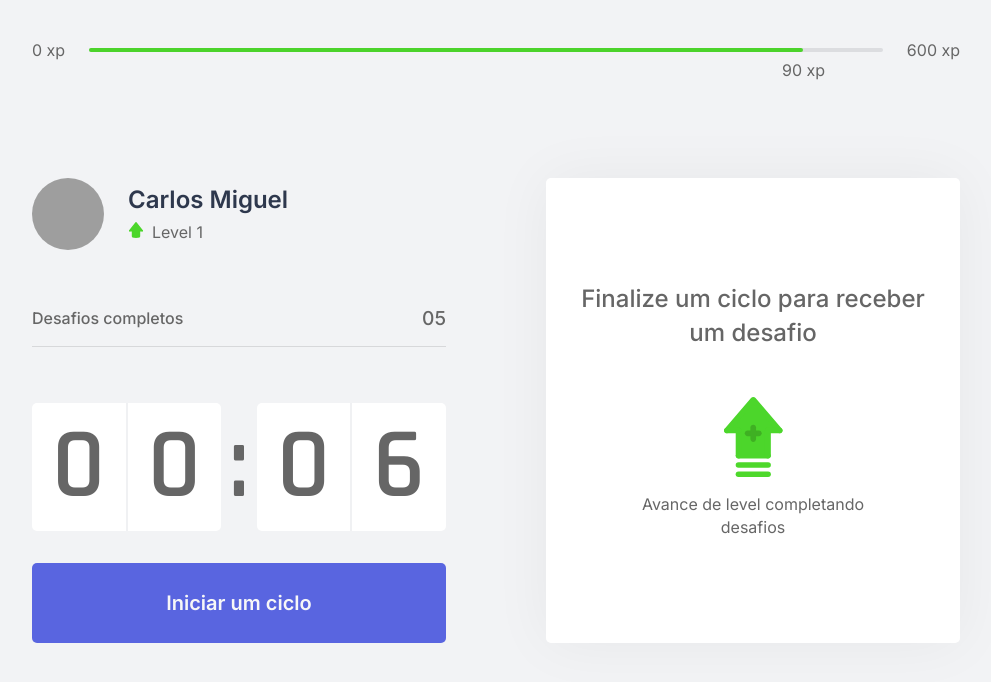
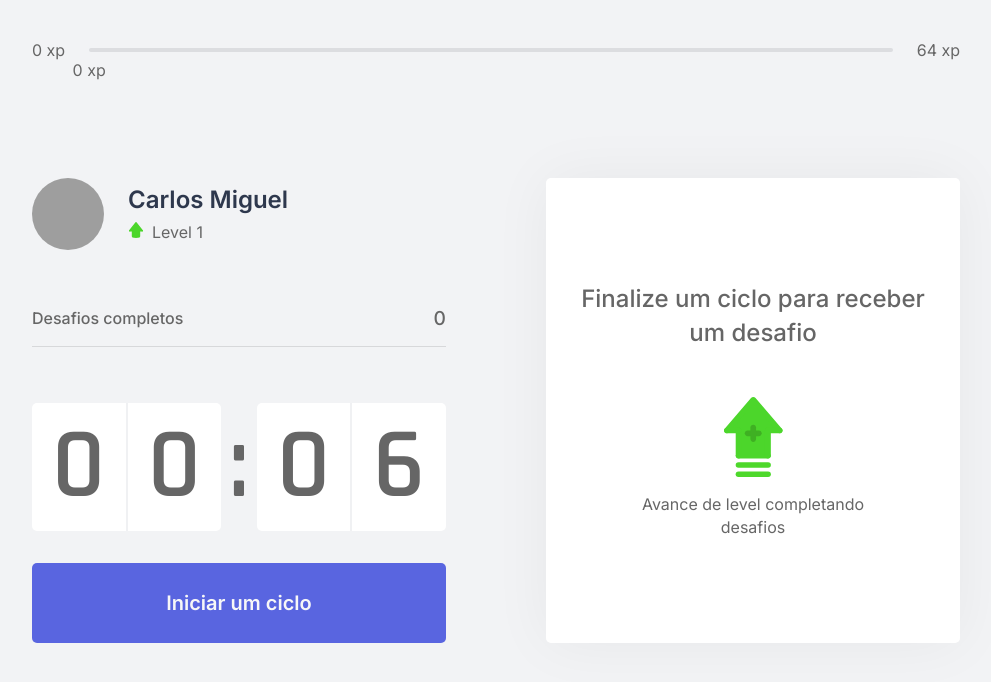
Before and after one commit to solrachix/moveit, a Next.js app: page / in a window 1280 px wide. Shown: the top 682 px of the page, without its empty margins (144-1135 px from the left). Built offline with nearby package versions, Linux system fonts and the light colour scheme; grey boxes are pictures that could not be loaded.

Commit message:
adding: Context API

```diff
--- a/src/components/ChallengeBox/styles.ts
+++ b/src/components/ChallengeBox/styles.ts
@@ -48,6 +48,7 @@ export const Container = styled.div`
       p {
         line-height: 1.5;
       }
+    }
 
     footer {
       display: grid;
@@ -83,7 +84,6 @@ export const Container = styled.div`
       }
     }
   }
-  }
 
   .challengeNotActive {
     display: flex;
--- a/src/components/CompletedChallenges/index.tsx
+++ b/src/components/CompletedChallenges/index.tsx
@@ -1,10 +1,16 @@
+import { useContext } from 'react'
+
+import { ChallengesContext } from '@/contexts/ChallengesContext'
+
 import { Container } from './styles'
 
 const CompletedChallenges = () => {
+  const { challengesCompleted } = useContext(ChallengesContext)
+
   return (
     <Container className="completedChallengesContainer">
       <span>Desafios completos</span>
-      <span>05</span>
+      <span>{challengesCompleted}</span>
     </Container>
   )
 }
--- a/src/components/CountDown/index.tsx
+++ b/src/components/CountDown/index.tsx
@@ -1,9 +1,14 @@
-import { useState, useEffect } from 'react'
+import { useState, useEffect, useContext } from 'react'
+
+import { ChallengesContext } from '@/contexts/ChallengesContext'
+
 import { Container } from './styles'
 
 let countDownTimeout: NodeJS.Timeout
 
 const CountDown = ({ minutesLong = 0.1 }) => {
+  const { startNewChallenge } = useContext(ChallengesContext)
+
   const [time, setTime] = useState(minutesLong * 60)
   const [isActive, setIsActive] = useState(false)
   const [hasFinished, setHasFinished] = useState(false)
@@ -22,6 +27,7 @@ const CountDown = ({ minutesLong = 0.1 }) => {
     } else if (isActive && time === 0) {
       setHasFinished(true)
       setIsActive(false)
+      startNewChallenge()
     }
   }, [isActive, time])
 
--- a/src/components/ExperienceBar/index.tsx
+++ b/src/components/ExperienceBar/index.tsx
@@ -1,4 +1,7 @@
-import React, { useState } from 'react'
+import React, { useContext, useState } from 'react'
+
+import { ChallengesContext } from '@/contexts/ChallengesContext'
+
 import {
   Header,
   ProgressBarContainer,
@@ -7,16 +10,22 @@ import {
 } from './styles'
 
 const ExperienceBar: React.FC = () => {
-  const [level, setLevel] = useState(90)
+  const { currentExperience, experienceToNextLevel } = useContext(
+    ChallengesContext
+  )
+  const percentToNextLevel =
+    Math.round(currentExperience * 100) / experienceToNextLevel
 
   return (
     <Header>
       <span>0 xp</span>
       <ProgressBarContainer>
-        <ProgressBar level={level} />
-        <CurrentExperience level={level}>{level} xp</CurrentExperience>
+        <ProgressBar level={percentToNextLevel} />
+        <CurrentExperience level={percentToNextLevel}>
+          {currentExperience} xp
+        </CurrentExperience>
       </ProgressBarContainer>
-      <span>600 xp</span>
+      <span>{experienceToNextLevel} xp</span>
     </Header>
   )
 }
--- a/src/contexts/index.tsx
+++ b/src/contexts/index.tsx
@@ -3,6 +3,7 @@ import React from 'react'
 import { ThemeProvider } from 'styled-components'
 
 import { RouterContextProvider } from '@/hooks/useRouter'
+import { ChallengesProvider } from './ChallengesContext'
 
 import GlobalStyle from '@/styles/GlobalStyle'
 import { LightTheme } from '@/styles/theme'
@@ -11,7 +12,9 @@ const AppProvider: React.FC = ({ children }) => {
   return (
     <ThemeProvider theme={LightTheme}>
       <GlobalStyle />
-      <RouterContextProvider>{children}</RouterContextProvider>
+      <RouterContextProvider>
+        <ChallengesProvider>{children}</ChallengesProvider>
+      </RouterContextProvider>
     </ThemeProvider>
   )
 }
```
Lines whose indentation alone changed are shown as unchanged.
